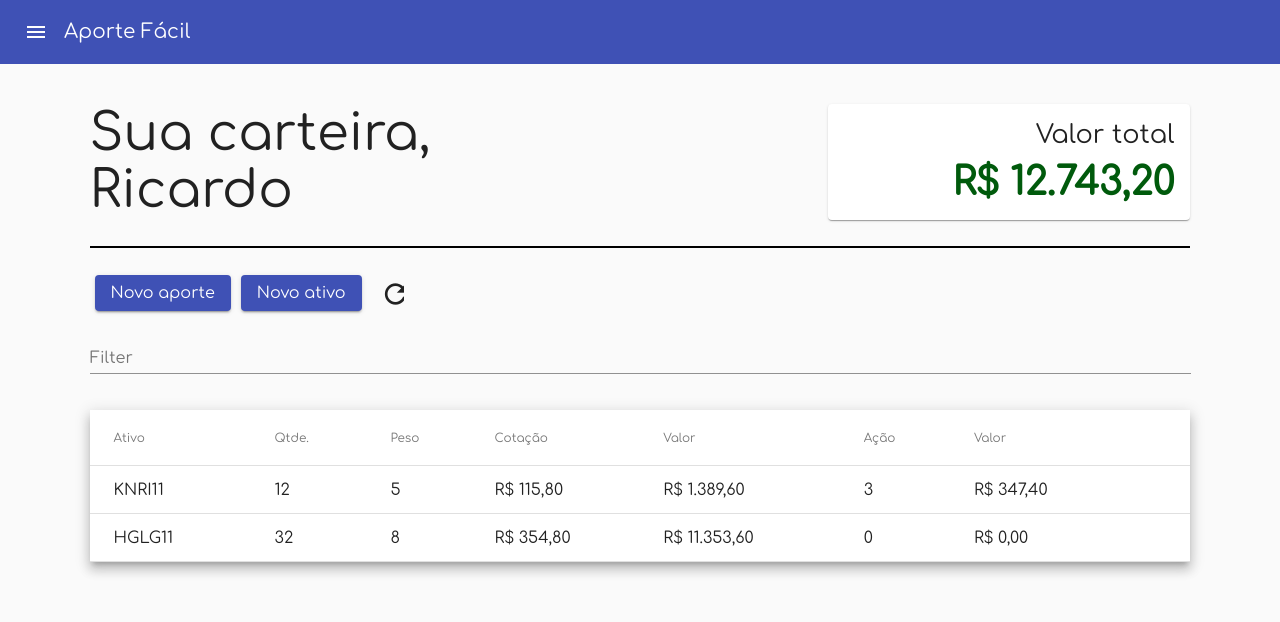
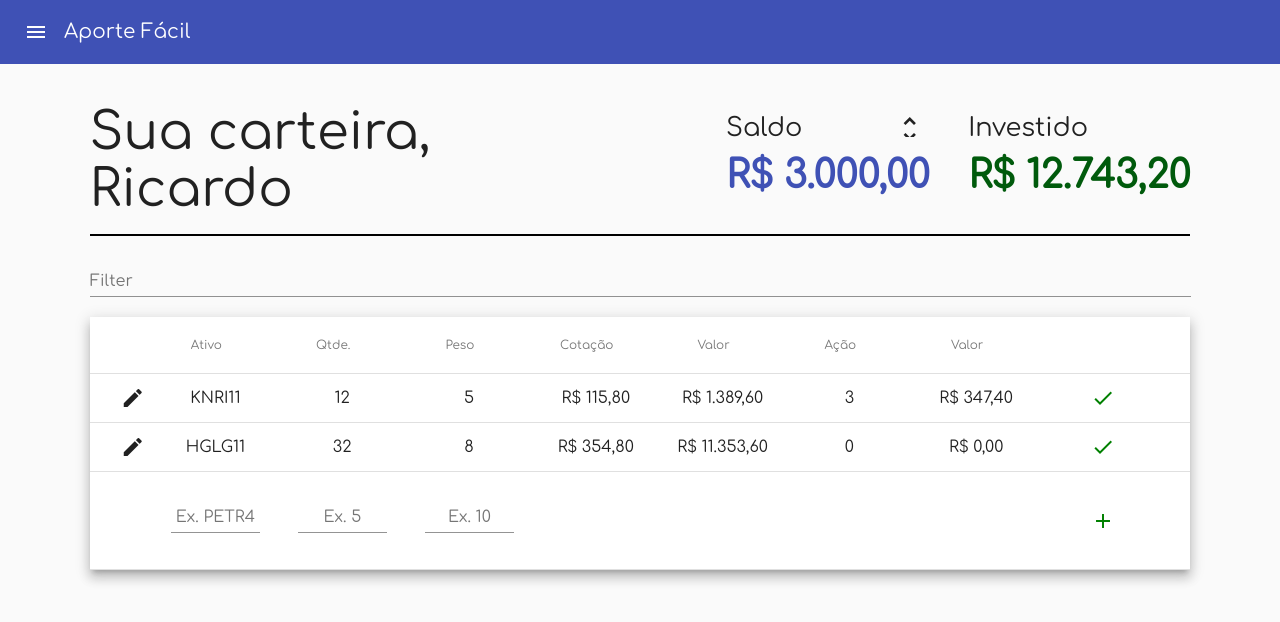
Before and after one commit to ricardofagodoy/aporte-facil, an Angular app: page /home in a window 1280 px wide. Shown: the top 622 px of the page. Built offline with nearby package versions, Linux system fonts and the light colour scheme.

Commit message:
Adding table and changed some buttons

```diff
--- a/src/app/home/home.component.html
+++ b/src/app/home/home.component.html
@@ -1,17 +1,27 @@
 <div>
     <div class="flex-container">
+
         <div class="welcome">
             <span>Sua carteira,<br/>{{name}}</span>
         </div>
 
-        <mat-card class="total">
-            <p>Valor total</p>
+        <div class="total">
+            <p>Saldo</p>
+            <span mat-icon-button aria-label="editar">
+                <mat-icon>unfold_more</mat-icon>
+            </span>
+            <p class="value saldo">{{3000 | brl}}</p>
+        </div>
+
+        <div class="total">
+            <p>Investido</p>
             <p class="value">{{value | brl}}</p>
-        </mat-card>
+        </div>
     </div>
 
     <div class="divisor"></div>
 
+    <!--
         <div class="action-buttons">
             <button mat-raised-button color="primary">Novo aporte</button>
             <button mat-raised-button color="primary">Novo ativo</button>
@@ -19,56 +29,190 @@
                 <mat-icon>refresh</mat-icon>
             </button>
         </div>
+    -->
 
     <mat-form-field class="table-filter">
         <mat-label>Filter</mat-label>
         <input matInput (keyup)="applyFilter($event)" placeholder="Ex. PETR4" #input>
     </mat-form-field>
 
-    <table mat-table [dataSource]="dataSource" matSort class="mat-elevation-z8">
+    <div class="table-container">
+
+        <mat-table [dataSource]="dataSource" matSort class="mat-elevation-z8">
+
+            <ng-container matColumnDef="editar">
+                <mat-header-cell *matHeaderCellDef></mat-header-cell>
+                <mat-cell *matCellDef="let element">
+                    <button mat-icon-button aria-label="editar">
+                        <mat-icon>edit</mat-icon>
+                    </button>
+                </mat-cell>
+
+                <mat-footer-cell *matFooterCellDef></mat-footer-cell>
+            </ng-container>
+
+            <ng-container matColumnDef="ativo">
+                <mat-header-cell *matHeaderCellDef mat-sort-header>Ativo</mat-header-cell>
+                <mat-cell *matCellDef="let element" class="w-75">{{element.ativo}}</mat-cell>
+                <mat-footer-cell *matFooterCellDef>
+                    <mat-form-field>
+                        <input matInput placeholder="Ex. PETR4">
+                    </mat-form-field>
+                </mat-footer-cell>
+            </ng-container>
+
+            <ng-container matColumnDef="quantidade">
+                <mat-header-cell *matHeaderCellDef mat-sort-header>Qtde.</mat-header-cell>
+                <mat-cell *matCellDef="let element">{{element.quantidade}}</mat-cell>
+                <mat-footer-cell *matFooterCellDef>
+                    <mat-form-field>
+                        <input type="number" matInput placeholder="Ex. 5">
+                    </mat-form-field>
+                </mat-footer-cell>
+            </ng-container>
+
+            <ng-container matColumnDef="peso">
+                <mat-header-cell *matHeaderCellDef mat-sort-header>Peso</mat-header-cell>
+                <mat-cell *matCellDef="let element">{{element.peso}}</mat-cell>
+                <mat-footer-cell *matFooterCellDef>
+                    <mat-form-field>
+                        <input type="number" matInput placeholder="Ex. 10">
+                    </mat-form-field>
+                </mat-footer-cell>
+            </ng-container>
+
+            <ng-container matColumnDef="cotacao">
+                <mat-header-cell *matHeaderCellDef mat-sort-header>Cotação</mat-header-cell>
+                <mat-cell *matCellDef="let element">{{element.cotacao | brl}}</mat-cell>
+                <mat-footer-cell *matFooterCellDef></mat-footer-cell>
+            </ng-container>
+
+            <ng-container matColumnDef="valor">
+                <mat-header-cell *matHeaderCellDef mat-sort-header>Valor</mat-header-cell>
+                <mat-cell *matCellDef="let element">{{(element.cotacao * element.quantidade) | brl}}</mat-cell>
+                <mat-footer-cell *matFooterCellDef></mat-footer-cell>
+            </ng-container>
+
+            <ng-container matColumnDef="acao">
+                <mat-header-cell *matHeaderCellDef mat-sort-header>Ação</mat-header-cell>
+                <mat-cell *matCellDef="let element">{{element.acao}}</mat-cell>
+                <mat-footer-cell *matFooterCellDef></mat-footer-cell>
+            </ng-container>
+
+            <ng-container matColumnDef="valor_acao">
+                <mat-header-cell *matHeaderCellDef mat-sort-header>Valor</mat-header-cell>
+                <mat-cell *matCellDef="let element">{{(element.acao * element.cotacao) | brl}}</mat-cell>
+                <mat-footer-cell *matFooterCellDef></mat-footer-cell>
+            </ng-container>
+
+            <ng-container matColumnDef="concluir">
+                <mat-header-cell *matHeaderCellDef></mat-header-cell>
+                <mat-cell *matCellDef="let element">
+                    <button mat-icon-button aria-label="concluir">
+                        <mat-icon style="color: green">check</mat-icon>
+                    </button>
+                </mat-cell>
+
+                <mat-footer-cell *matFooterCellDef>
+                    <button mat-icon-button aria-label="concluir">
+                        <mat-icon style="color: green">add</mat-icon>
+                    </button>
+                </mat-footer-cell>
+            </ng-container>
+
+            <mat-header-row *matHeaderRowDef="displayedColumns"></mat-header-row>
+            <mat-row *matRowDef="let row; columns: displayedColumns;"></mat-row>
+            <mat-footer-row *matFooterRowDef="displayedColumns"></mat-footer-row>
+        </mat-table>
+
+        <!-- <table mat-table [dataSource]="dataSource" matSort class="mat-elevation-z8">
+
+            <ng-container matColumnDef="editar">
+                <th mat-header-cell *matHeaderCellDef></th>
+                <td mat-cell *matCellDef="let element" colspan="1">
+                    <button mat-icon-button aria-label="editar">
+                        <mat-icon>edit</mat-icon>
+                    </button>
+                    <button mat-icon-button aria-label="deletar">
+                        <mat-icon>delete</mat-icon>
+                    </button>
+                </td>
+
+                <td mat-footer-cell *matFooterCellDef></td>
+            </ng-container>
 
             <ng-container matColumnDef="ativo">
                 <th mat-header-cell *matHeaderCellDef mat-sort-header>Ativo</th>
-            <td mat-cell *matCellDef="let element">{{element.ativo}}</td>
+                <td mat-cell *matCellDef="let element" class="w-75">{{element.ativo}}</td>
+                <td mat-footer-cell *matFooterCellDef>
+                    <mat-form-field>
+                        <input matInput placeholder="Ex. PETR4">
+                    </mat-form-field>
+                </td>
             </ng-container>
 
             <ng-container matColumnDef="quantidade">
                 <th mat-header-cell *matHeaderCellDef mat-sort-header>Qtde.</th>
                 <td mat-cell *matCellDef="let element">{{element.quantidade}}</td>
+                <td mat-footer-cell *matFooterCellDef>
+                    <mat-form-field>
+                        <input type="number" matInput placeholder="Ex. 5">
+                    </mat-form-field>
+                </td>
             </ng-container>
 
             <ng-container matColumnDef="peso">
                 <th mat-header-cell *matHeaderCellDef mat-sort-header>Peso</th>
                 <td mat-cell *matCellDef="let element">{{element.peso}}</td>
+                <td mat-footer-cell *matFooterCellDef>
+                    <mat-form-field>
+                        <input type="number" matInput placeholder="Ex. 10">
+                    </mat-form-field>
+                </td>
             </ng-container>
 
             <ng-container matColumnDef="cotacao">
                 <th mat-header-cell *matHeaderCellDef mat-sort-header>Cotação</th>
                 <td mat-cell *matCellDef="let element">{{element.cotacao | brl}}</td>
+                <td mat-footer-cell *matFooterCellDef></td>
             </ng-container>
 
             <ng-container matColumnDef="valor">
                 <th mat-header-cell *matHeaderCellDef mat-sort-header>Valor</th>
                 <td mat-cell *matCellDef="let element">{{(element.cotacao * element.quantidade) | brl}}</td>
+                <td mat-footer-cell *matFooterCellDef></td>
             </ng-container>
 
             <ng-container matColumnDef="acao">
                 <th mat-header-cell *matHeaderCellDef mat-sort-header>Ação</th>
                 <td mat-cell *matCellDef="let element">{{element.acao}}</td>
+                <td mat-footer-cell *matFooterCellDef></td>
             </ng-container>
 
             <ng-container matColumnDef="valor_acao">
                 <th mat-header-cell *matHeaderCellDef mat-sort-header>Valor</th>
                 <td mat-cell *matCellDef="let element">{{(element.acao * element.cotacao) | brl}}</td>
+                <td mat-footer-cell *matFooterCellDef></td>
+            </ng-container>
+
+            <ng-container matColumnDef="concluir">
+                <th mat-header-cell *matHeaderCellDef></th>
+                <td mat-cell *matCellDef="let element">
+                    <button mat-icon-button aria-label="concluir">
+                        <mat-icon style="color: green">check</mat-icon>
+                    </button>
+                </td>
+
+                <td mat-footer-cell *matFooterCellDef>
+                    <button mat-icon-button aria-label="concluir">
+                        <mat-icon style="color: green">add</mat-icon>
+                    </button>
+                </td>
             </ng-container>
 
             <tr mat-header-row *matHeaderRowDef="displayedColumns"></tr>
             <tr mat-row *matRowDef="let row; columns: displayedColumns;"></tr>
-
-        <!-- Row shown when there is no matching data. -->
-        <tr class="mat-row" *matNoDataRow>
-            <td class="mat-cell" colspan="4">No data matching the filter "{{input.value}}"</td>
-        </tr>
-    </table>
-
+            <tr mat-footer-row *matFooterRowDef="displayedColumns"></tr>
+        </table> -->
     </div>
+</div>
--- a/src/app/home/home.component.scss
+++ b/src/app/home/home.component.scss
@@ -1,40 +1,78 @@
 .flex-container {
     display: flex;
     align-items: center;
-    justify-content: space-between;
-}
-
-.divisor {
-    margin: 2vmax 0;
-    border: 1px solid #000;
+    justify-content: flex-end;
 }
 
 .welcome {
     font-size: 4vw;
     width: 40%;
+    margin-right: auto;
 }
 
 .total {
+
+    position: relative;
     font-size: 2vw;
-    text-align: right;
-    width: 30%;
+    margin-left: 3vw;
 
     .value {
         font-weight: bold;
         color: rgba($color: #005a0c, $alpha: 1.0);
         font-size: 3vw;
     }
+
+    .saldo {
+        color: #3f51b5;
+    }
+
+    mat-icon {
+        position: absolute;
+        top: 0px;
+        right: 0px;
+        font-size: 2.5vw;
+        cursor: pointer;
+        transform: translate(-50%, 0);
+    }
+}
+
+.divisor {
+    margin: 2vh 0;
+    border: 1px solid #000;
 }
 
 .table-filter {
-    margin: 2vh 0;
     font-size: 1rem;
     width: 100%;
 }
 
-table {
+.table-container {
+    overflow: visible;
+}
+
+mat-table {
     width: 100%;
     margin: 0 0 10vh 0;
+
+    mat-header-cell,
+    mat-cell,
+    mat-footer-cell {
+        text-align: center;
+        justify-content:center;
+    }
+
+    mat-footer-row {
+        padding: 2vh 0;
+    }
+
+    mat-form-field {
+        text-align: center;
+        width: 70%;
+    }
+
+    .mat-column-editar {
+        flex: 0 0 3vw;
+    }
 }
 
 .action-buttons {
--- a/src/app/home/home.component.ts
+++ b/src/app/home/home.component.ts
@@ -16,7 +16,7 @@ export class HomeComponent implements AfterViewInit, OnInit {
 
   // Table
   dataSource : MatTableDataSource<any[]>
-  displayedColumns: string[] = [ "ativo", "quantidade", "peso", "cotacao", "valor", "acao", "valor_acao" ]
+  displayedColumns: string[] = [ "editar", "ativo", "quantidade", "peso", "cotacao", "valor", "acao", "valor_acao", "concluir" ]
 
   @ViewChild(MatSort) sort: MatSort;
 
--- a/src/app/menu/menu.component.html
+++ b/src/app/menu/menu.component.html
@@ -1,7 +1,7 @@
 <div class="container" [class.example-is-mobile]="mobileQuery.matches">
     <mat-toolbar color="primary" class="example-toolbar">
       <button mat-icon-button (click)="snav.toggle()"><mat-icon>menu</mat-icon></button>
-      <h1 class="example-app-name">Aporte Fácil</h1>
+      <h1 class="example-app-name">{{name}}</h1>
     </mat-toolbar>
 
     <mat-sidenav-container class="sidenav-container"
--- a/src/app/menu/menu.component.ts
+++ b/src/app/menu/menu.component.ts
@@ -10,6 +10,8 @@ export class MenuComponent implements OnDestroy {
 
   public mobileQuery: MediaQueryList;
   private _mobileQueryListener: () => void;
+
+  public name : string = "Aporte Fácil"
 
   public options = [
     {
```
Also changed, not shown: src/app/repository/RepositoryInterface.ts (added). Lines whose indentation alone changed are shown as unchanged.
